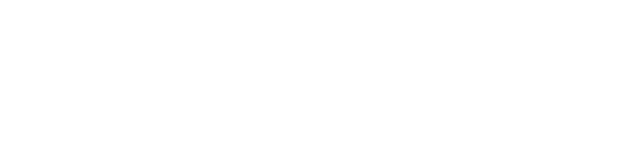
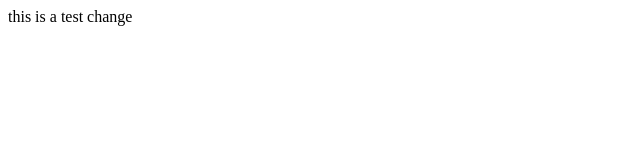
Before and after one commit to movassagh/test-repo, a plain HTML site: page index.html in a window 1280 px wide. Shown: the whole page, without its empty margins (0-640 px from the left). Drawn offline with Linux system fonts and the light colour scheme.

Commit message:
some changes in index.html
add some string to index.html body

```diff
--- a/index.html
+++ b/index.html
@@ -7,6 +7,6 @@
     <title>Document</title>
 </head>
 <body>
-
+    this is a test change
 </body>
 </html>
```
